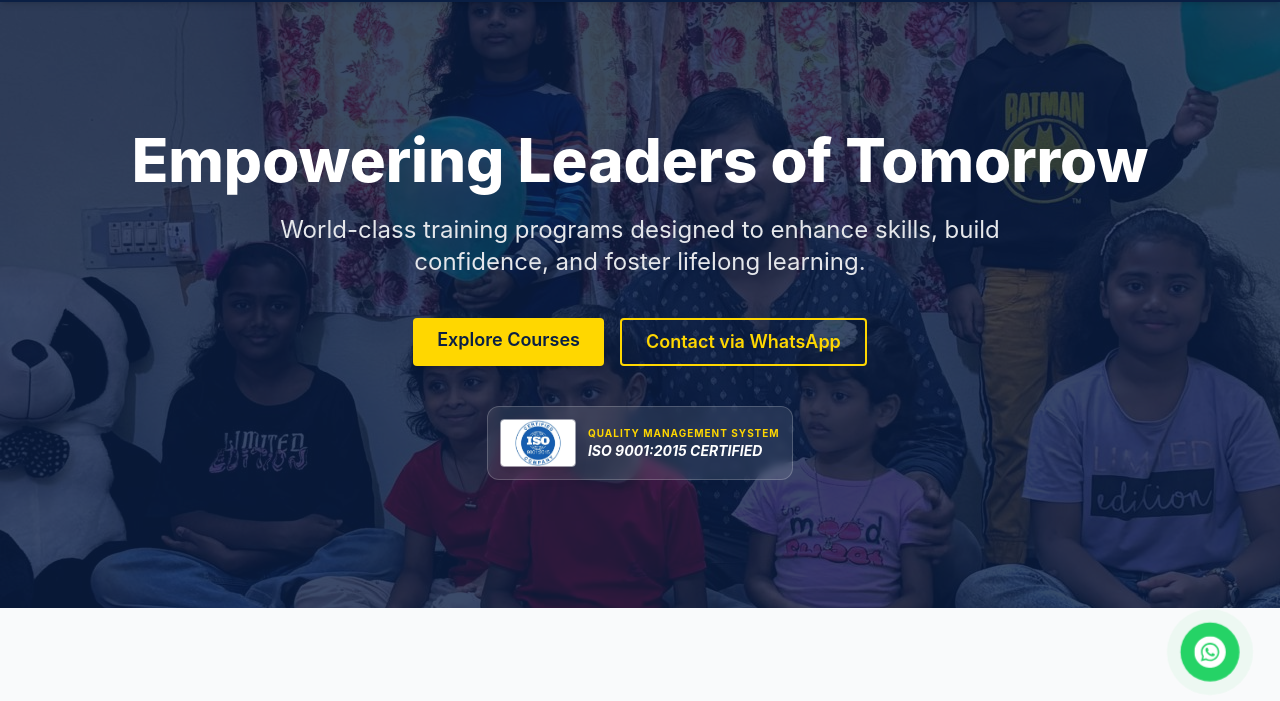
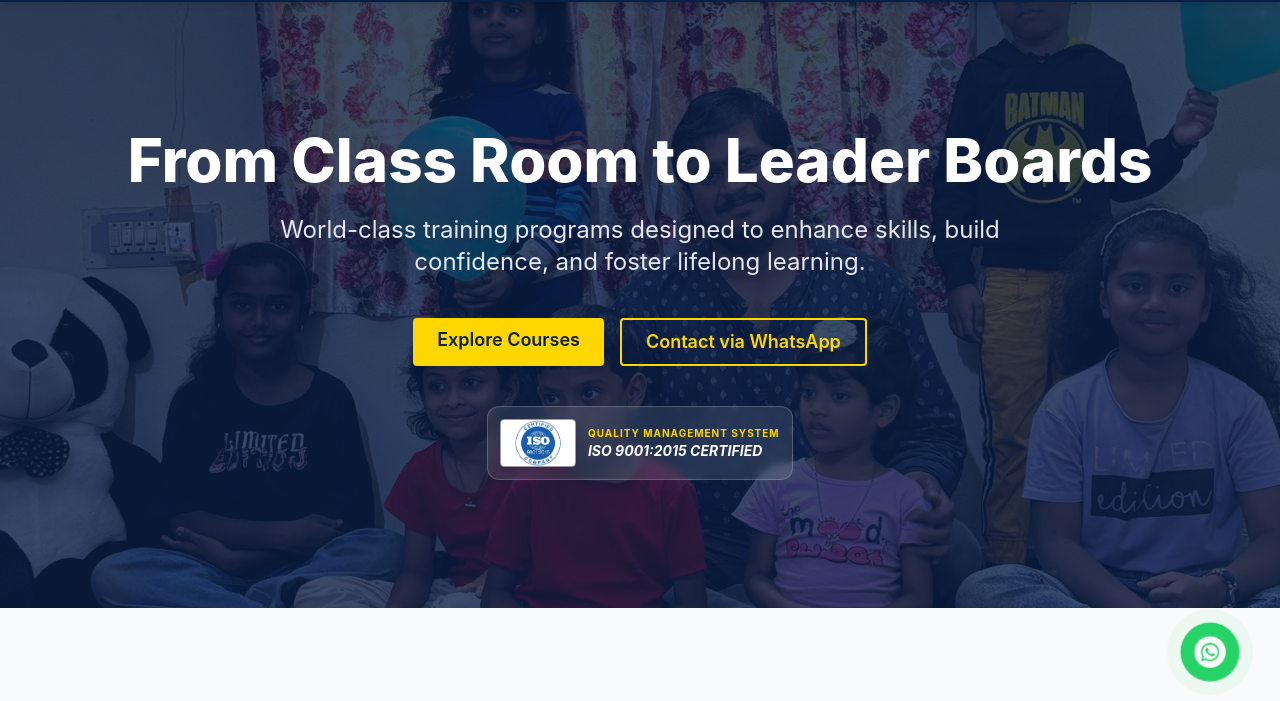
Before and after one commit to gouravboga12-rgb/Sri-Narayani-Center-For-Learning-and-LeaderShip, a website built with Vite: page index.html in a window 1280 px wide. Shown: the part 78-779 px from the top of the page. Built offline with nearby package versions, Linux system fonts and the light colour scheme.

Commit message:
Sri Narayani Center - Update hero title to From Class Room to Leader Boards

```diff
--- a/index.html
+++ b/index.html
@@ -53,7 +53,7 @@
         <img src="/images/image1.jpeg" alt="Background" class="w-full h-full object-cover">
       </div>
       <div class="max-w-7xl mx-auto px-4 sm:px-6 lg:px-8 relative z-10 text-center" data-aos="fade-up">
-        <h1 class="text-4xl md:text-6xl font-extrabold mb-6">Empowering Leaders of Tomorrow</h1>
+        <h1 class="text-4xl md:text-6xl font-extrabold mb-6">From Class Room to Leader Boards</h1>
         <p class="text-lg md:text-2xl mb-10 max-w-3xl mx-auto text-gray-200">World-class training programs designed to enhance skills, build confidence, and foster lifelong learning.</p>
         <div class="flex flex-col sm:flex-row gap-4 justify-center">
           <a href="/courses.html" class="btn-primary text-lg">Explore Courses</a>
```
